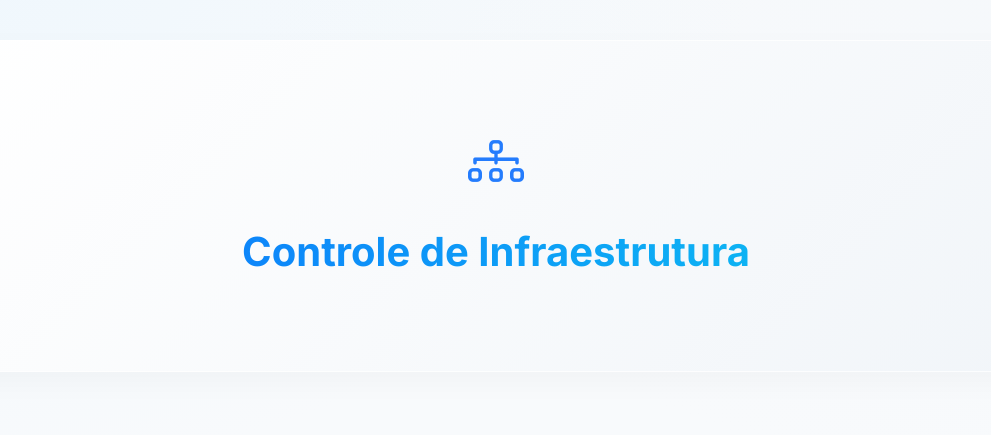
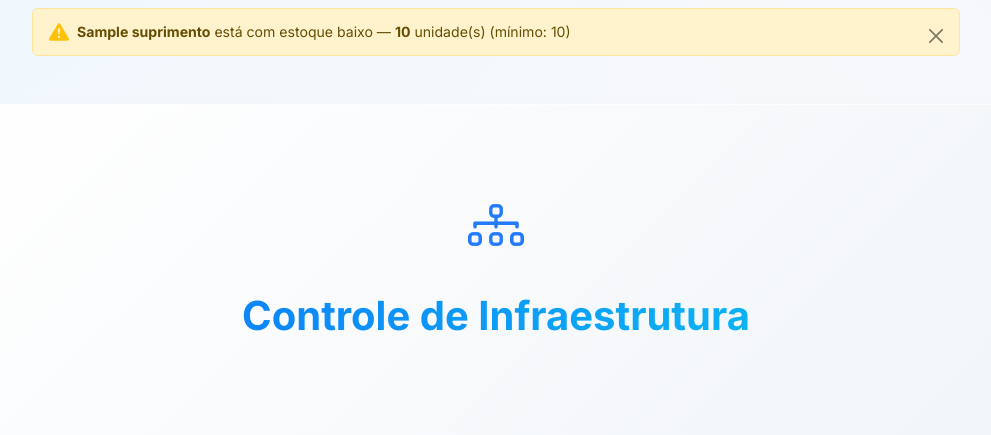
Before and after one commit to gleisonmedeiros/controlesuprimentos, a Django app: page /controlesupri/ in a window 1280 px wide. Shown: the part 73-508 px from the top of the page, without its empty margins (144-1135 px from the left). Run offline with Django 5.2, Linux system fonts and the light colour scheme; a user stored in the database is signed in; tables that the repository leaves empty hold one stand-in row (values such as "Sample post"); some libraries are stand-ins or nearby versions.

Commit message:
corrigindo alerta

```diff
--- a/controlesuprimentos/cltsupri/context_processors.py
+++ b/controlesuprimentos/cltsupri/context_processors.py
@@ -1,11 +1,8 @@
+from django.db.models import F
 from .models import Suprimento
 
 def toners_baixos(request):
-    """
-    Injeta no contexto global de todas as views os suprimentos
-    que possuem quantidade 15 ou menor.
-    """
     if request.user.is_authenticated:
-        toners_baixo = Suprimento.objects.filter(quantidade__lte=15)
+        toners_baixo = Suprimento.objects.filter(quantidade_minima__gt=0, quantidade__lte=F('quantidade_minima'))
         return {'toners_baixo': toners_baixo}
     return {'toners_baixo': None}
--- a/controlesuprimentos/cltsupri/templates/base.html
+++ b/controlesuprimentos/cltsupri/templates/base.html
@@ -74,6 +74,17 @@
 
 
     {% block menu %}{% endblock %}
+    {% if toners_baixo %}
+    <div class="container-fluid px-3 mt-2" style="max-width:960px;">
+        {% for s in toners_baixo %}
+        <div class="alert alert-warning alert-dismissible fade show d-flex align-items-center py-2 px-3 mb-2" role="alert" style="font-size:0.88rem;">
+            <i class="bi bi-exclamation-triangle-fill me-2 text-warning fs-5"></i>
+            <span><strong>{{ s.nome }}</strong> está com estoque baixo — <strong>{{ s.quantidade }}</strong> unidade(s) (mínimo: {{ s.quantidade_minima }})</span>
+            <button type="button" class="btn-close ms-auto" data-bs-dismiss="alert" aria-label="Close"></button>
+        </div>
+        {% endfor %}
+    </div>
+    {% endif %}
     <div class="main-wrapper">
         <!-- Conteúdo das páginas -->
         <div class="container flex-grow-1 fade-in py-4">
```
